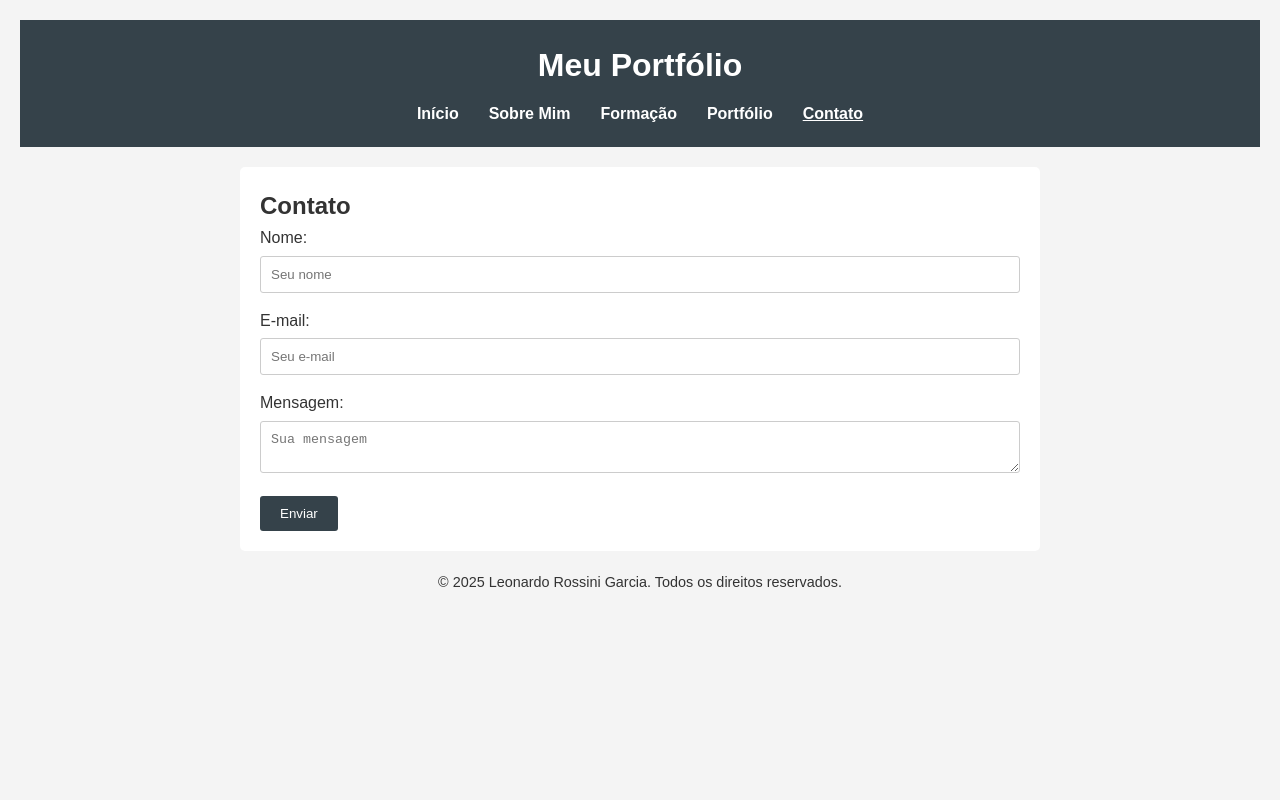
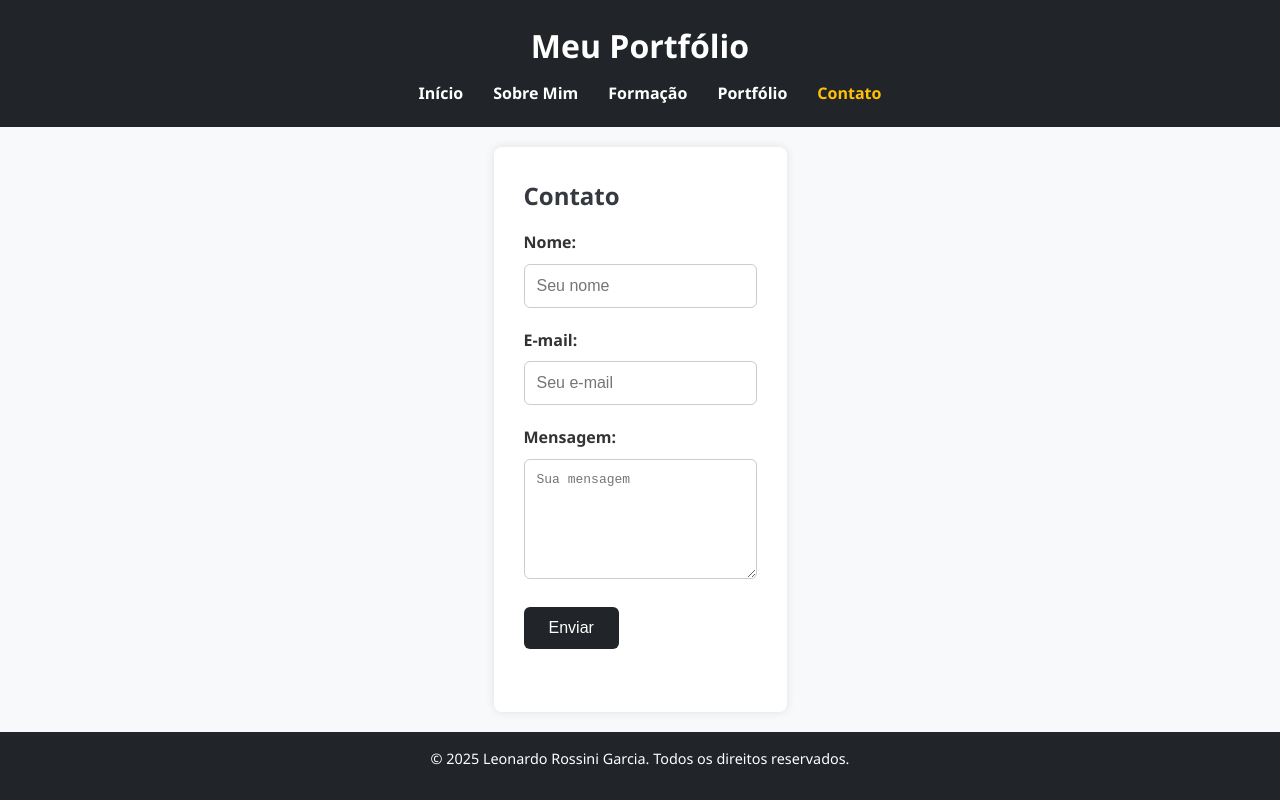
Before and after one commit to Rosktage/site-trabalho, a plain HTML site: page contato.html in a window 1280 px wide. Drawn offline with Linux system fonts and the light colour scheme; files that its build step writes are made by us from their sources.

Commit message:
Update style.css

```diff
--- a/style.css
+++ b/style.css
@@ -1,38 +1,38 @@
-/* Reset básico para remover margens e paddings padrões */
+/* Reset básico */
 * {
   margin: 0;
   padding: 0;
   box-sizing: border-box;
 }
 
-  /* Estilos do corpo */
 body {
-    font-family: Arial, sans-serif;
+  font-family: 'Segoe UI', Tahoma, Geneva, Verdana, sans-serif;
   line-height: 1.6;
-    background-color: #f4f4f4;
+  background-color: #f8f9fa;
   color: #333;
-    padding: 20px;
+  display: flex;
+  flex-direction: column;
+  min-height: 100vh;
 }
 
 /* Cabeçalho */
 header {
-    background-color: #35424a;
-    color: #ffffff;
+  background-color: #212529;
+  color: #fff;
   padding: 20px 0;
-    margin-bottom: 20px;
   text-align: center;
 }
 
-  /* Título do cabeçalho */
 header h1 {
   margin-bottom: 10px;
+  font-size: 2em;
 }
 
-  /* Menu de navegação */
 nav ul {
   list-style: none;
   display: flex;
   justify-content: center;
+  flex-wrap: wrap;
 }
 
 nav ul li {
@@ -40,58 +40,98 @@
 }
 
 nav ul li a {
-    color: #ffffff;
+  color: #fff;
   text-decoration: none;
   font-weight: bold;
+  transition: color 0.3s ease;
 }
 
-  /* Destaque para link ativo */
-  nav ul li a.active,
-  nav ul li a:hover {
-    text-decoration: underline;
+nav ul li a:hover,
+nav ul li a.active {
+  color: #ffc107;
 }
 
-  /* Conteúdo principal */
+/* Conteúdo */
 main {
-    max-width: 800px;
-    margin: 0 auto;
-    background-color: #ffffff;
-    padding: 20px;
-    border-radius: 5px;
+  flex: 1;
+  max-width: 900px;
+  margin: 20px auto;
+  background-color: #fff;
+  padding: 30px;
+  border-radius: 8px;
+  box-shadow: 0 0 10px rgba(0, 0, 0, 0.1);
 }
 
-  /* Estilos para o formulário */
+/* Títulos */
+h2 {
+  margin-bottom: 15px;
+  color: #343a40;
+}
+
+h3 {
+  margin-bottom: 15px;
+  color: #495057;
+}
+
+/* Parágrafos e listas */
+p {
+  margin-bottom: 15px;
+}
+
+ul {
+  list-style-type: square;
+  padding-left: 20px;
+}
+
+ul li {
+  margin-bottom: 10px;
+}
+
+/* Formulário de Contato */
 .form-group {
-    margin-bottom: 15px;
+  margin-bottom: 20px;
 }
 
 .form-group label {
   display: block;
-    margin-bottom: 5px;
+  margin-bottom: 8px;
+  font-weight: 600;
 }
 
-  .form-group input[type="text"],
-  .form-group input[type="email"],
+.form-group input,
 .form-group textarea {
   width: 100%;
-    padding: 10px;
-    border: 1px solid #cccccc;
-    border-radius: 3px;
+  padding: 12px;
+  border: 1px solid #ccc;
+  border-radius: 6px;
+  font-size: 1em;
 }
 
-  /* Botão de envio */
-  button[type="submit"] {
-    background-color: #35424a;
-    color: #ffffff;
-    border: none;
-    padding: 10px 20px;
-    cursor: pointer;
-    border-radius: 3px;
+textarea {
+  resize: vertical;
+  min-height: 120px;
 }
 
-  /* Rodapé */
+button[type="submit"] {
+  background-color: #212529;
+  color: #fff;
+  border: none;
+  padding: 12px 25px;
+  font-size: 1em;
+  cursor: pointer;
+  border-radius: 6px;
+  transition: background-color 0.3s ease;
+}
+
+button[type="submit"]:hover {
+  background-color: #343a40;
+}
+
+/* Rodapé fixo no fim da página */
 footer {
+  background-color: #212529;
+  color: #fff;
   text-align: center;
-    margin-top: 20px;
+  padding: 15px 0;
   font-size: 0.9em;
 }
```
Lines whose indentation alone changed are shown as unchanged.
